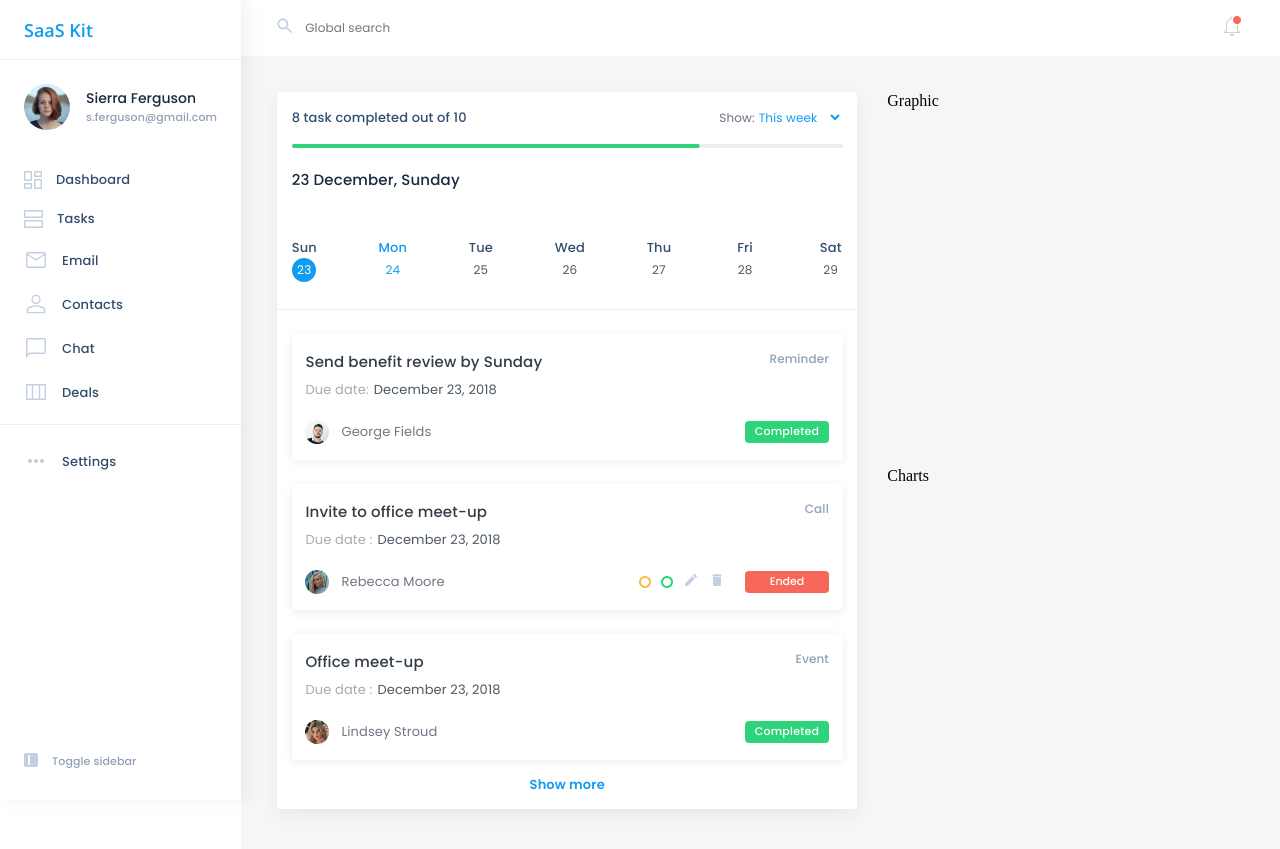
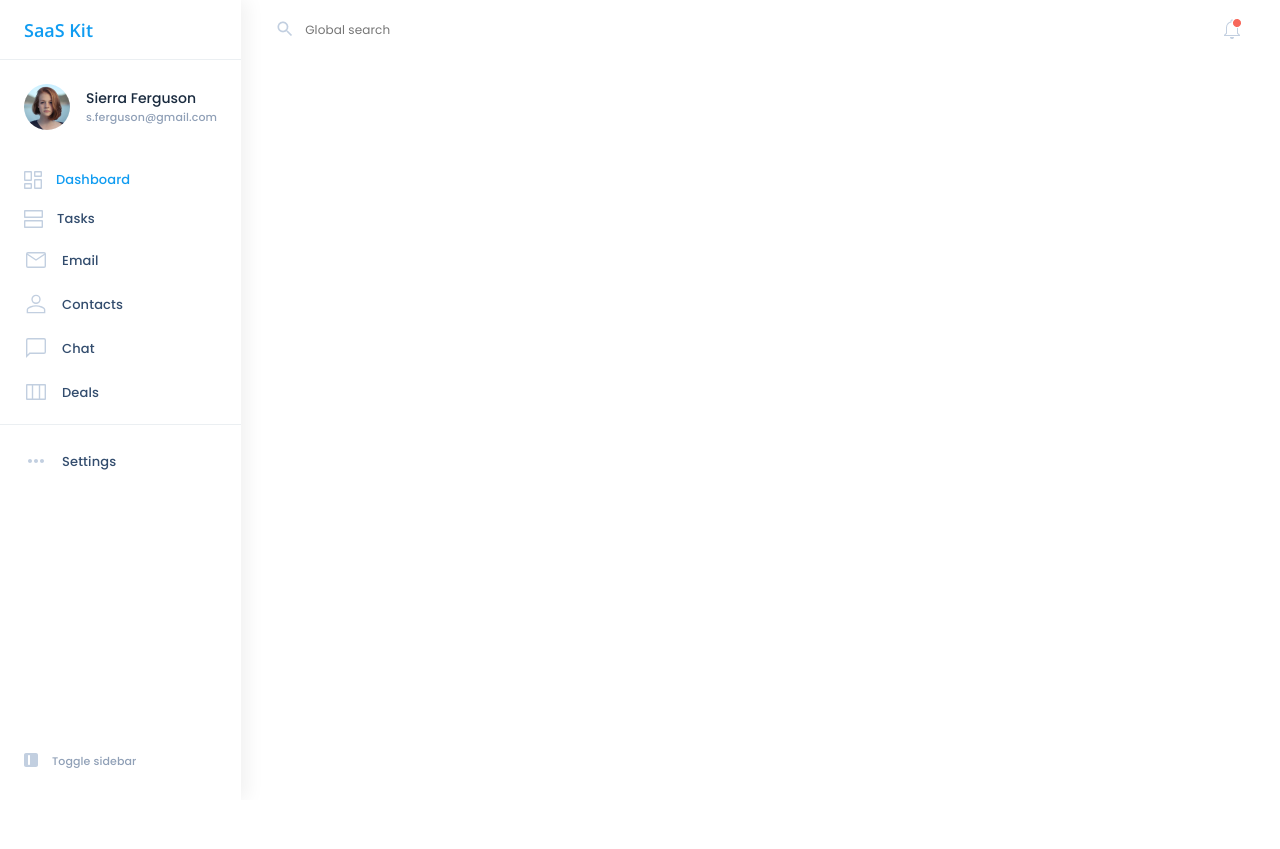
Before and after one commit to AliQasimzade/SaaS-DashBoard-UI-Kit, a React (Create React App) app: page / in a window 1280 px wide. After the commit the page ends 800 px from the top, so only its background shows below. Built offline with nearby package versions, Linux system fonts and the light colour scheme.

Commit message:
Added change color for sidebar list button

```diff
--- a/package.json
+++ b/package.json
@@ -11,6 +11,7 @@
     "react": "^17.0.2",
     "react-dom": "^17.0.2",
     "react-redux": "^7.2.3",
+    "react-router-dom": "^5.2.0",
     "react-scripts": "4.0.3",
     "redux": "^4.0.5",
     "redux-devtools-extension": "^2.13.9",
--- a/src/App.js
+++ b/src/App.js
@@ -5,6 +5,7 @@ import './styles/App.scss';
 import { addData } from './redux/actions/actions.js';
 import Sidebar from "./components/SideBar";
 import Dashboard from "./components/Dashboard";
+
 const App = () => {
 	const dispatch = useDispatch();
 	useEffect(() => {
--- a/src/components/Dashboard.js
+++ b/src/components/Dashboard.js
@@ -1,13 +1,22 @@
-import React from 'react';
-import Navigation from './Navigation';
+import React from "react";
+import Navigation from "./Navigation";
 import Content from "./Content";
 import "../styles/Dashboard.scss";
+import { BrowserRouter as Router, Route, Switch } from "react-router-dom";
 
 const Dashboard = () => {
   return (
     <div className="dashboard">
       <Navigation />
+      <Router>
+        <Route>
+          <Switch>
+            <Route excat path="/dashboard">
               <Content />
+            </Route>
+          </Switch>
+        </Route>
+      </Router>
     </div>
   );
 };
--- a/src/components/SideBar.js
+++ b/src/components/SideBar.js
@@ -1,7 +1,12 @@
 import React, { useRef } from "react";
 import "../styles/SideBar.scss";
 import Profile from "../images/profile.png";
+// import {NavLink} from "react-router-dom";
+import { useDispatch, useSelector } from "react-redux";
+import { changeList } from "../redux/actions/actions";
 const SideBar = () => {
+  const dispatch = useDispatch();
+  const listKey = useSelector((state) => state.changeListReducer);
   const myRef = useRef(null);
 
   const allList = [
@@ -135,6 +140,9 @@ const SideBar = () => {
     },
   ];
 
+  const handleClickList = (key) => {
+    dispatch(changeList(key));
+  };
   const handleToggleSideBar = () => {
     myRef.current.classList.toggle("active");
   };
@@ -156,11 +164,18 @@ const SideBar = () => {
       </div>
       <ul className="side-lists">
         {allList.map((item, key) => (
-          <li key={key} className={key === 6 ? 'settings':''}>
+          <li key={key} className={key === 6 ? "settings" : ""}>
             {item.image}
-			      <p>{item.list}</p>
+            <a
+              href="/dashboard"
+              key={key}
+              style={key === listKey.key ? { color: "#109CF1" } : {}}
+              onClick={() => handleClickList(key)}
+            >
+              {item.list}
+            </a>
           </li>
-		))}
+        ))}
       </ul>
       <div className="toggle-side-bar" onClick={handleToggleSideBar}>
         <svg
--- a/src/redux/actions/actionTypes.js
+++ b/src/redux/actions/actionTypes.js
@@ -1 +1,2 @@
 export const FETCH_ITEMS = "FETCH_ITEMS";
+export const CHANGE_LIST = "CHANGE_LIST";
--- a/src/redux/actions/actions.js
+++ b/src/redux/actions/actions.js
@@ -1,5 +1,9 @@
-import { FETCH_ITEMS } from './actionTypes';
+import { FETCH_ITEMS,CHANGE_LIST } from './actionTypes';
 
 export const addData = (data) => {
 	return { type: FETCH_ITEMS, data };
 };
+
+export const changeList = (key) =>{
+	return { type:CHANGE_LIST, key};
+}
--- /dev/null
+++ b/src/redux/reducers/changeListReducer.js
@@ -0,0 +1,17 @@
+import { CHANGE_LIST } from "../actions/actionTypes";
+
+const initialState = {
+  key: 0,
+};
+
+const changeListReducer = (state = initialState, action) => {
+  switch (action.type) {
+    case CHANGE_LIST:
+      return { ...state,
+        key: action.key};
+    default:
+      return state;
+  }
+};
+
+export default changeListReducer;
--- a/src/redux/reducers/rootReducer.js
+++ b/src/redux/reducers/rootReducer.js
@@ -1,3 +1,4 @@
 import productReducer from "./productReducer";
+import changeListReducer from "./changeListReducer";
 import { combineReducers } from 'redux';
-export default combineReducers({ data: productReducer });
+export default combineReducers({ data: productReducer, changeListReducer });
--- a/src/styles/Dashboard.scss
+++ b/src/styles/Dashboard.scss
@@ -3,4 +3,5 @@
     display: flex;
     flex-direction: column;
     align-items: center;
+
 }
--- a/src/styles/SideBar.scss
+++ b/src/styles/SideBar.scss
@@ -62,16 +62,17 @@
 			svg {
 				margin-right: 14px;
 			}
-			p {
+			a {
 				color: #334d6e;
 				font-family: Poppins-Medium;
 				font-size: 13px;
 				letter-spacing: 0.01em;
 				line-height: 19px;
 				transition: color 0.2s ease-in-out;
+
 			}
 			&:hover {
-				p {
+				a {
 					color: #109cf1;
 				}
 				svg {
@@ -149,7 +150,7 @@
 		li {
 			justify-content: center;
 			padding: 0;
-			p {
+			a {
 				display: none;
 			}
 			svg {
```
Also changed, not shown: src/styles/Navigation.scss (line endings or trailing spaces), 1 other file (tests, documents, lock files or other folders). Lines whose indentation alone changed are shown as unchanged.
